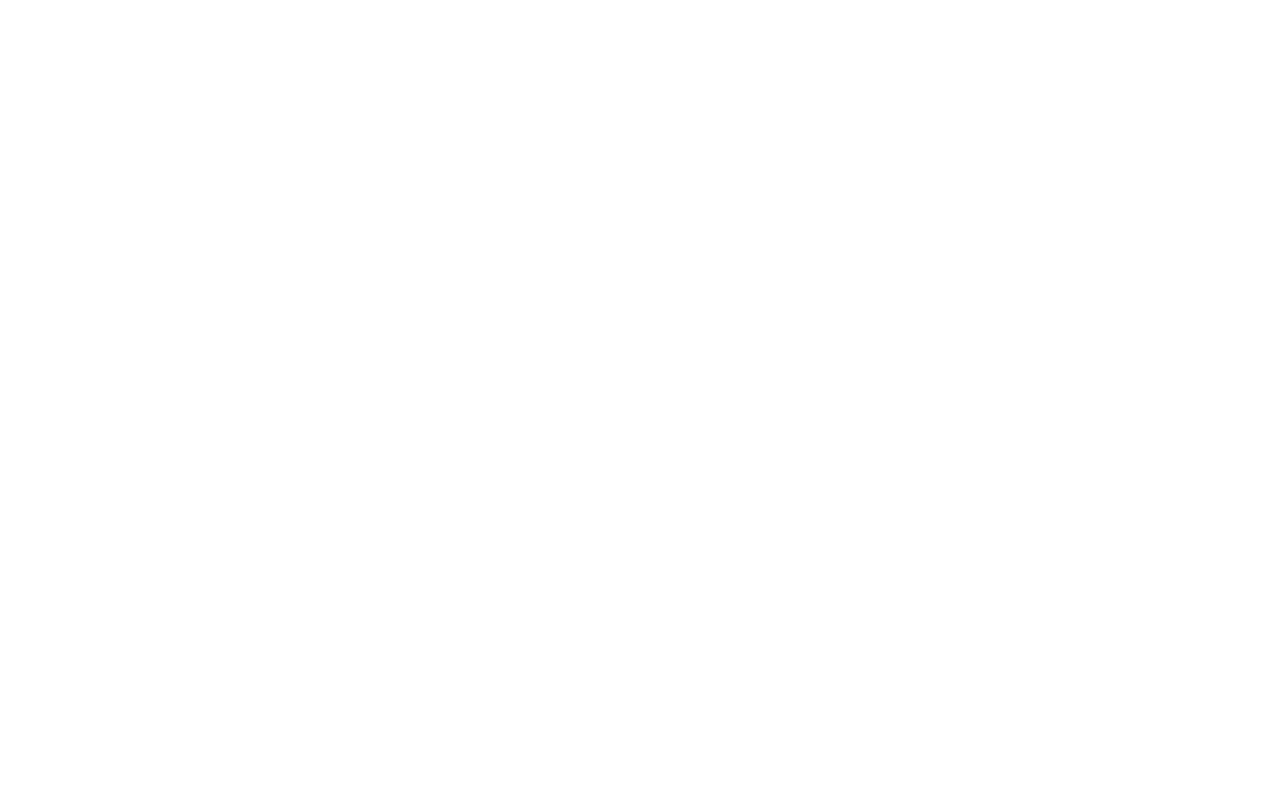
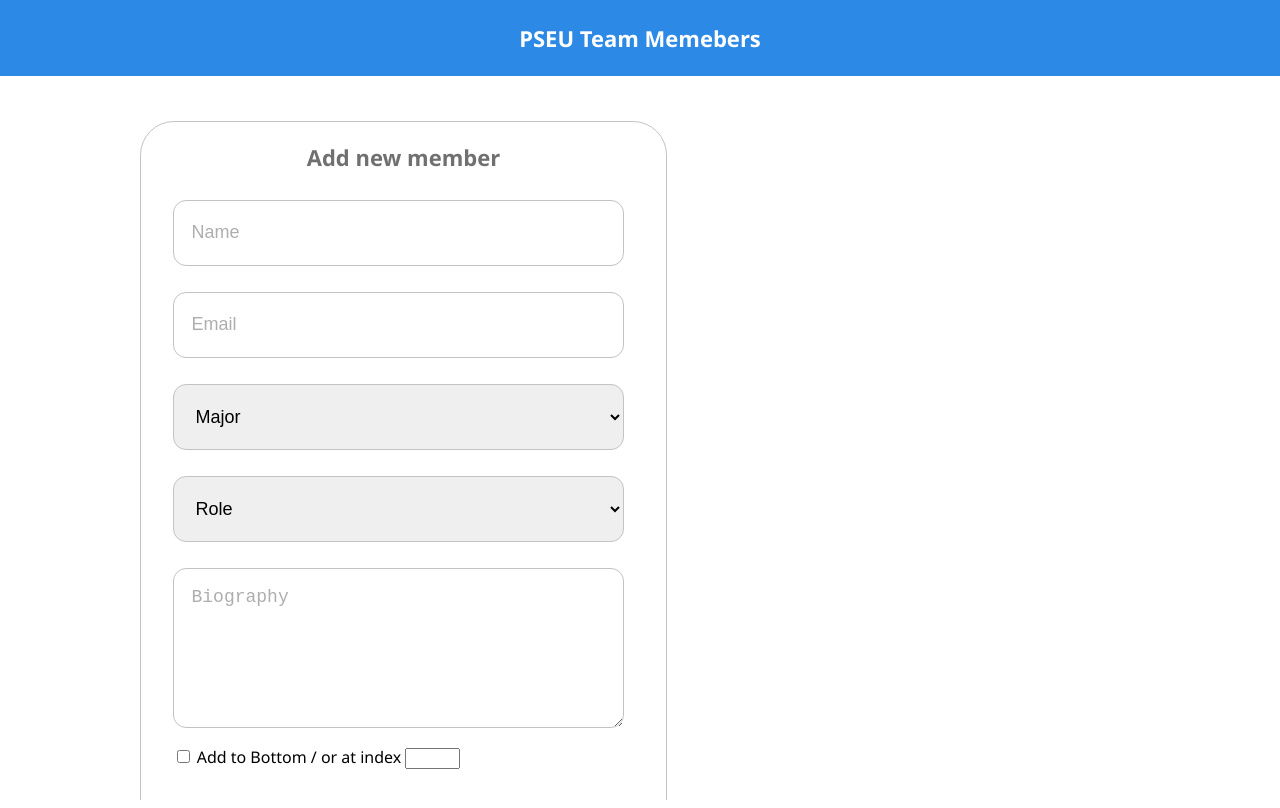
Before and after one commit to yousefra/Team-Members, a plain HTML site: page index.html in a window 1280 px wide. Drawn offline with Linux system fonts and the light colour scheme.

Commit message:
Header and Left-Container

```diff
--- a/dist/css/style.css
+++ b/dist/css/style.css
@@ -1,3 +1,16 @@
 * { box-sizing: border-box; }
 
-html, body { height: 100%; }
+html, body { height: 100%; margin: 0; padding: 0; font-family: 'Segoe UI'; overflow: hidden; }
+
+::placeholder { color: #AEAEAE; }
+
+header { display: flex; justify-content: center; align-items: center; background-color: #2D89E6; width: 100%; height: 76px; }
+header h1 { font-size: 22px; color: #fff; }
+
+.left-container { display: flex; justify-content: center; align-items: center; margin: 45px 0 0 140px; width: 527px; border: 1px solid #C3C3C3; border-radius: 34px; }
+.left-container h1 { text-align: center; margin-top: 20px; font-size: 22px; color: #707070; }
+.left-container input[type="text"], .left-container textarea, .left-container select { width: 100%; border: 1px solid #C3C3C3; border-radius: 13px; width: 86%; height: 66px; margin: 13px 6%; padding: 18px; font-size: 18px; }
+.left-container .position { margin-left: 6%; }
+.left-container .position .atIndex { width: 55px; }
+.left-container textarea { max-width: 451.5px; min-height: 160px; }
+.left-container .save { width: 100%; border: none; margin-top: 70px; height: 79px; border-radius: 0 0 34px 34px; background-color: #2D89E6; text-transform: uppercase; color: #fff; font-size: 22px; font-weight: 600; cursor: pointer; }
--- a/dist/sass/style.scss
+++ b/dist/sass/style.scss
@@ -1,7 +1,101 @@
+$colors: (
+    main: #2D89E6,
+    gray: #707070,
+    background: #F6F6F6,
+    border: #C3C3C3,
+    placeholder: #AEAEAE
+);
+
+@function color($color) {
+    $color: map-get($colors, $color);
+    @return $color;
+}
+
+@mixin centeredFlex {
+    display: flex;
+    justify-content: center;
+    align-items: center;
+}
+
 * {
     box-sizing: border-box;
 }
 
 html, body {
     height: 100%;
+    margin: 0;
+    padding: 0;
+    font-family: 'Segoe UI';
+    overflow: hidden;
 }
+
+::placeholder {
+    color: color(placeholder);
+}
+
+
+header {
+    @include centeredFlex;
+
+    background-color: color(main);
+    width: 100%;
+    height: 76px;
+
+    h1 {
+        font-size: 22px;
+        color: #fff;
+    }
+}
+
+.left-container {
+    @include centeredFlex;
+
+    margin: 45px 0 0 140px;
+    width: 527px;
+    border: 1px solid color(border);
+    border-radius: 34px;
+
+    h1 {
+        text-align: center;
+        margin-top: 20px;
+        font-size: 22px;
+        color: color(gray);
+    }
+
+    input[type="text"], textarea, select {
+        width: 100%;
+        border: 1px solid color(border);
+        border-radius: 13px;
+        width: 86%;
+        height: 66px;
+        margin: 13px 6%;
+        padding: 18px;
+        font-size: 18px;
+    }
+
+    .position {
+        margin-left: 6%;
+        .atIndex {
+            width: 55px;
+        }
+    }
+
+    textarea {
+        max-width: 451.5px;
+        min-height: 160px;
+    }
+
+    .save {
+        width: 100%;
+        border: none;
+        margin-top: 70px;
+        height: 79px;
+        border-radius: 0 0 34px 34px;
+        background-color: color(main);
+        text-transform: uppercase;
+        color: #fff;
+        font-size: 22px;
+        font-weight: 600;
+        cursor: pointer;
+    }
+}
--- a/index.html
+++ b/index.html
@@ -7,6 +7,40 @@
 </head>
 <body>
 
+    <header>
+        <h1>PSEU Team Memebers</h1>
+    </header>
+
+    <div class="left-container">
+        <form>
+            <h1>Add new member</h1>
+            <input type="text" name="name" id="name" placeholder="Name">
+            <input type="text" name="email" id="email" placeholder="Email">
+            <select name="major" id="major">
+                <option value="" disabled selected>Major</option>
+                <option value="computerScience">Computer Science</option>
+                <option value="computerEngineering">Computer Engineering</option>
+                <option value="informationTechnology">Information Technology</option>
+                <option value="informationSystem">Information System</option>
+            </select>
+            <select name="role" id="role">
+                <option value="" disabled selected>Role</option>
+                <option value="frontEndDeveloper">Front-End Developer</option>
+                <option value="backEndDeveloper">Back-End Developer</option>
+                <option value="fullStackDeveloper">Full-Stack Developer</option>
+                <option value="UIUXDesigner">UI/UX Designer</option>
+            </select>
+            <textarea id="biography" placeholder="Biography" max-width="451.5px"></textarea>
+            <div class="position">
+                <input type="checkbox" name="addToBottom" id="addToBottom"> Add to Bottom / or at index
+                <input type="number" class="atIndex" min="0">
+            </div>
+            <input type="submit" value="Save" class="save">
+        </form>
+    </div>
+
+    <div class="main-container"></div>
+
     <script src="dist/js/main.js"></script>
 </body>
 </html>
```
